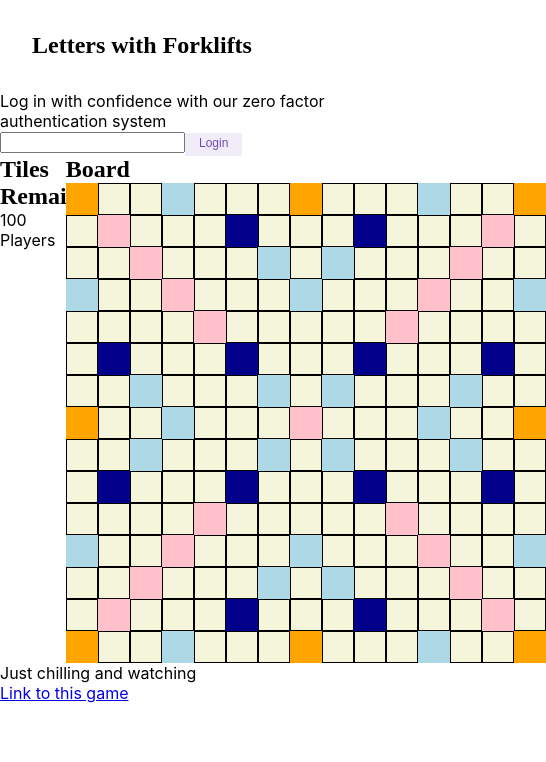
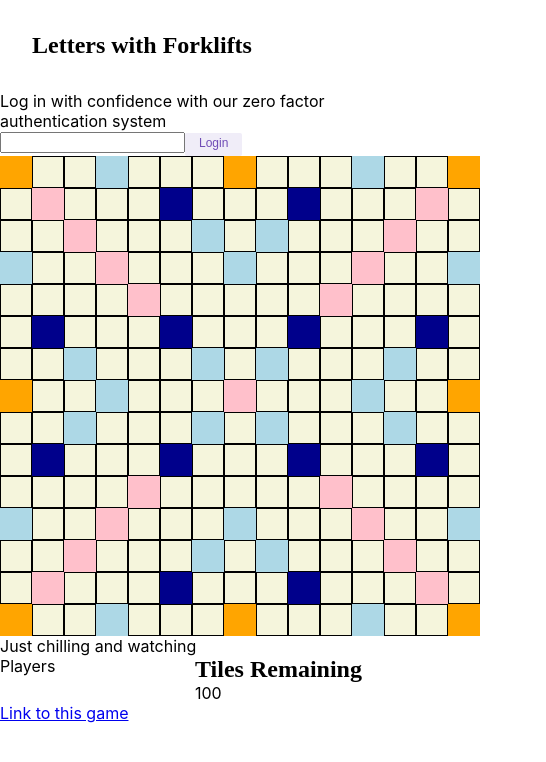
Before and after one commit to thjc/lwf, a React (Create React App) app: page / in a window 390 px wide. Shown: the top 762 px of the page, 546 px wide, since content can reach past the window. Built offline with nearby package versions, Linux system fonts and the light colour scheme.

Commit message:
reorder elements to be more mobile friendly

```diff
--- a/src/App.tsx
+++ b/src/App.tsx
@@ -29,17 +29,12 @@ function App() {
       </Heading>
       <GameManager />
       <DndProvider backend={isMobile ? TouchBackend : HTML5Backend}>
-        <Flex>
-          <Box
-            width={1 / 4}>
-            <Bag />
-            <Players />
-          </Box>
-          <Box>
-            <Board />
-          </Box>
+        <Flex flexWrap='wrap'>
+          <Board />
+          <Hand />
+          <Players />
+          <Bag />
         </Flex>
-        <Hand />
       </DndProvider>
       <GameLink></GameLink>
     </div>
--- a/src/features/bag/Bag.tsx
+++ b/src/features/bag/Bag.tsx
@@ -15,9 +15,7 @@ export function Bag() {
   const bag = useAppSelector(selectBag);
 
   return (
-    <div>
-      <div className={styles.row}>
-        <Box>
+    <Box width={1 / 2}>
       <Heading as='h3'>
         Tiles Remaining
       </Heading>
@@ -25,7 +23,5 @@ export function Bag() {
         {bag.tiles.length}
       </div>
     </Box>
-      </div>
-    </div>
   );
 }
--- a/src/features/board/Board.tsx
+++ b/src/features/board/Board.tsx
@@ -2,7 +2,6 @@ import React from 'react';
 
 import {
   Box,
-  Heading,
 } from 'rebass'
 
 import { BoardSquare } from './BoardSquare';
@@ -22,18 +21,11 @@ export function Board() {
 
 
   return (
-    <div>
-      <div className={styles.row}>
-        <Box>
-          <Heading as='h3'>
-            Board
-          </Heading>
+        <Box width={1}>
           <div className={styles.boardGrid}>
             {Array.from(board.squares.values()).map((x, n) => { return (<BoardSquare key={n} position={n} tile={x} canPlay={isCurrentPlayer}></BoardSquare>) })}
           </div>
           {board.blankToSelect >= 0 ? (<BlankSelector></BlankSelector>) : ""}
         </Box>
-      </div>
-    </div>
   );
 }
--- a/src/features/board/boardSlice.ts
+++ b/src/features/board/boardSlice.ts
@@ -1,6 +1,6 @@
 import { createSlice } from '@reduxjs/toolkit';
 import { RootState } from '../../app/store';
-import { BoardState, boardSize, SquareState, SquareType } from './engine';
+import { BoardState, boardSize, SquareState } from './engine';
 
 
 const initialState: BoardState = {
--- a/src/features/hand/Hand.tsx
+++ b/src/features/hand/Hand.tsx
@@ -40,10 +40,7 @@ export function Hand() {
     const isCurrentPlayer = players.currentPlayer === players.loggedInPlayer;
 
     return (
-      <div>
-        <div className={styles.row}>
-          <Box>
-            <Card>
+            <Card width={1}>
               <TileRack/>
 
               {!isCurrentPlayer ? (<div>Waiting for turn</div>) : (<div>
@@ -80,9 +77,6 @@ export function Hand() {
 
 
             </Card>
-          </Box>
-        </div>
-      </div>
     );
   } else {
     return (<Card>Just chilling and watching</Card>)
--- a/src/features/player/Players.tsx
+++ b/src/features/player/Players.tsx
@@ -7,14 +7,15 @@ import {
   PlayerState,
   selectPlayers
 } from './playersSlice';
+import { Box } from 'rebass';
 
 export function Players() {
   const players = useAppSelector(selectPlayers);
 
   return (
-    <div>
+    <Box width={1/2}>
       Players
       {Array.from(players.players).map((x, n) => {return (<Player key={n} active={n === players.currentPlayer} player={x as PlayerState}></Player>)})}
-    </div>
+    </Box>
   );
 }
```
Lines whose indentation alone changed are shown as unchanged.
